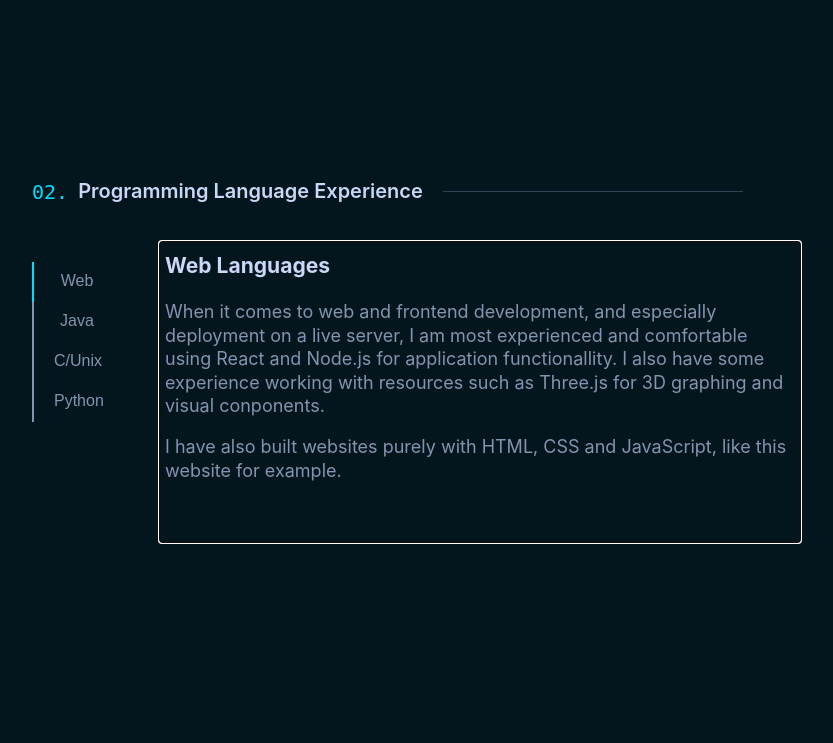
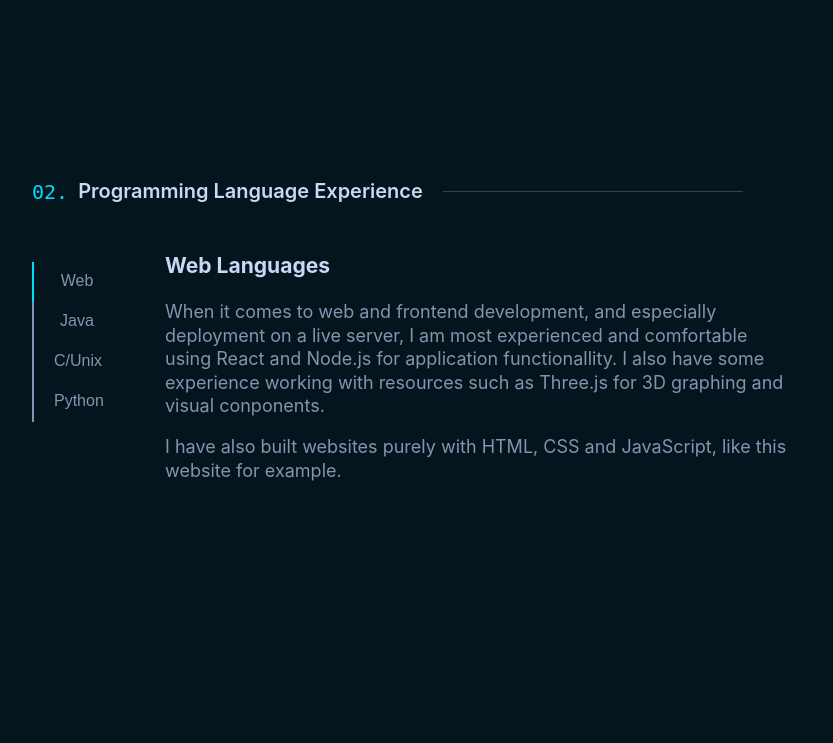
Before and after one commit to markus-peterson/personal-website, a PHP site: page / in a window 1280 px wide, with the restyled element focused. Shown: the part 2130-2873 px from the top of the page, without its empty margins (224-1057 px from the left). Run offline with PHP 8.4, Linux system fonts and the light colour scheme; some libraries are stand-ins or nearby versions.

Commit message:
Add files via upload

```diff
--- a/css/styles.css
+++ b/css/styles.css
@@ -402,6 +402,10 @@ nav ol li a::before {
   color: var(--lightest-slate);
 }
 
+.xp-content:focus {
+  outline: none;
+}
+
 .project {
   display: flex;
   align-items: center;
```
